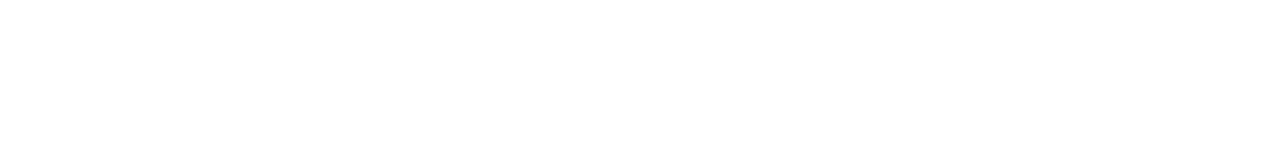
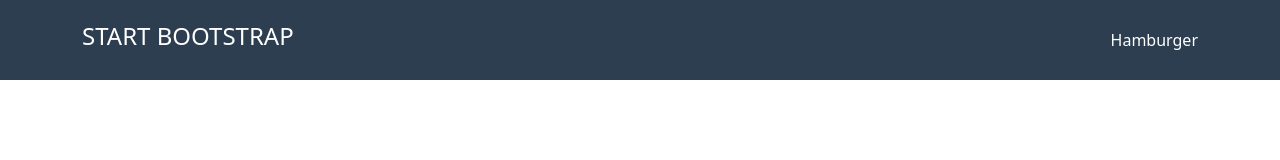
Before and after one commit to gianmarcocilia/html-css-bootstrap-freelancer, a plain HTML site: page index.html in a window 1280 px wide. Drawn offline with nearby package versions, Linux system fonts and the light colour scheme.

Commit message:
add: header setup

```diff
--- a/css/style.css
+++ b/css/style.css
@@ -0,0 +1,27 @@
+/* Custom properties */
+:root {
+    --header-color: rgb(44 62 80);
+    --header-height: 5rem;
+    --color-white: white;
+}
+
+/* COMMON */
+img {
+    max-width: 100%;
+}
+
+/* Debug */
+[class*="col-"] {
+    border: 1px solid black;
+}
+
+/* HEADER */
+header {
+    background-color: var(--header-color);
+    height: var(--header-height);
+    color: var(--color-white);
+}
+
+header .container-md, header .row {
+    height: var(--header-height);
+}
--- a/index.html
+++ b/index.html
@@ -12,6 +12,27 @@
     <link rel="stylesheet" href="css/style.css">
 </head>
 <body>
+    <!-- Header -->
+    <header>
+        <!-- Container -->
+        <div class="container-md">
+            <div class="row align-items-center">
+                <div class="col">
+                    <h4>START BOOTSTRAP</h4>
+                </div>
+                <div class="col text-end">
+                    Hamburger
+                </div>
+            </div>
+        </div>
+        <!-- /Container -->
+    </header>
+    <!-- /Header -->
 
+    <!-- Main -->
+    <!-- /Main -->
+
+    <!-- Footer -->
+    <!-- /Footer -->
 </body>
 </html>
```
